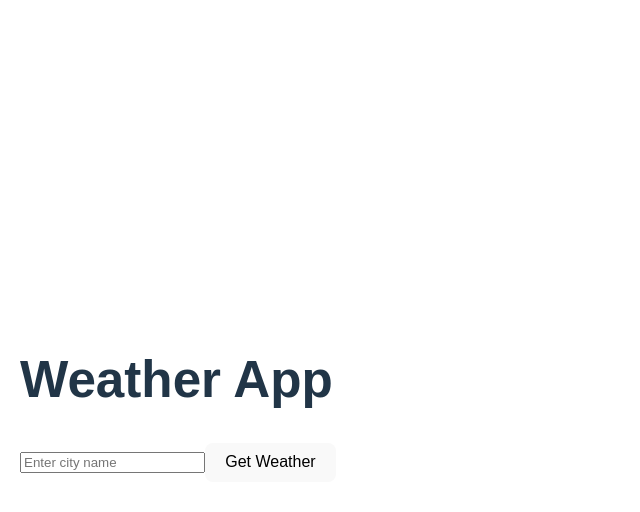
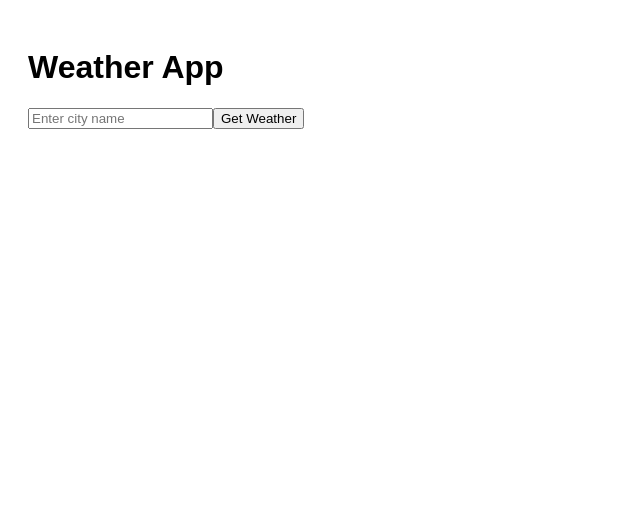
Before and after one commit to LuciaSheel/weather-app, a React (Vite) app: page / in a window 1280 px wide. Shown: the top 512 px of the page, without its empty margins (0-640 px from the left). Built offline with nearby package versions, Linux system fonts and the light colour scheme; no server answers.

Commit message:
wrap App component with ThemeProvider for context management

```diff
--- a/src/main.jsx
+++ b/src/main.jsx
@@ -1,11 +1,14 @@
 // Renders the app into the DOM
-import { StrictMode } from 'react'
-import { createRoot } from 'react-dom/client'
-import './index.css'
-import App from './App.jsx'
+import React from 'react';
+import ReactDOM from 'react-dom/client';
+import App from "./App";
+import { ThemeProvider } from "./context/ThemeContext"; // Import ThemeProvider
+import "./styles/global.css"; // Global styles
 
-createRoot(document.getElementById('root')).render(
-  <StrictMode>
-    <App />
-  </StrictMode>,
-)
+ReactDOM.createRoot(document.getElementById('root')).render(
+  <React.StrictMode>
+    <ThemeProvider>
+      <App />
+    </ThemeProvider>
+  </React.StrictMode>,
+);
```
